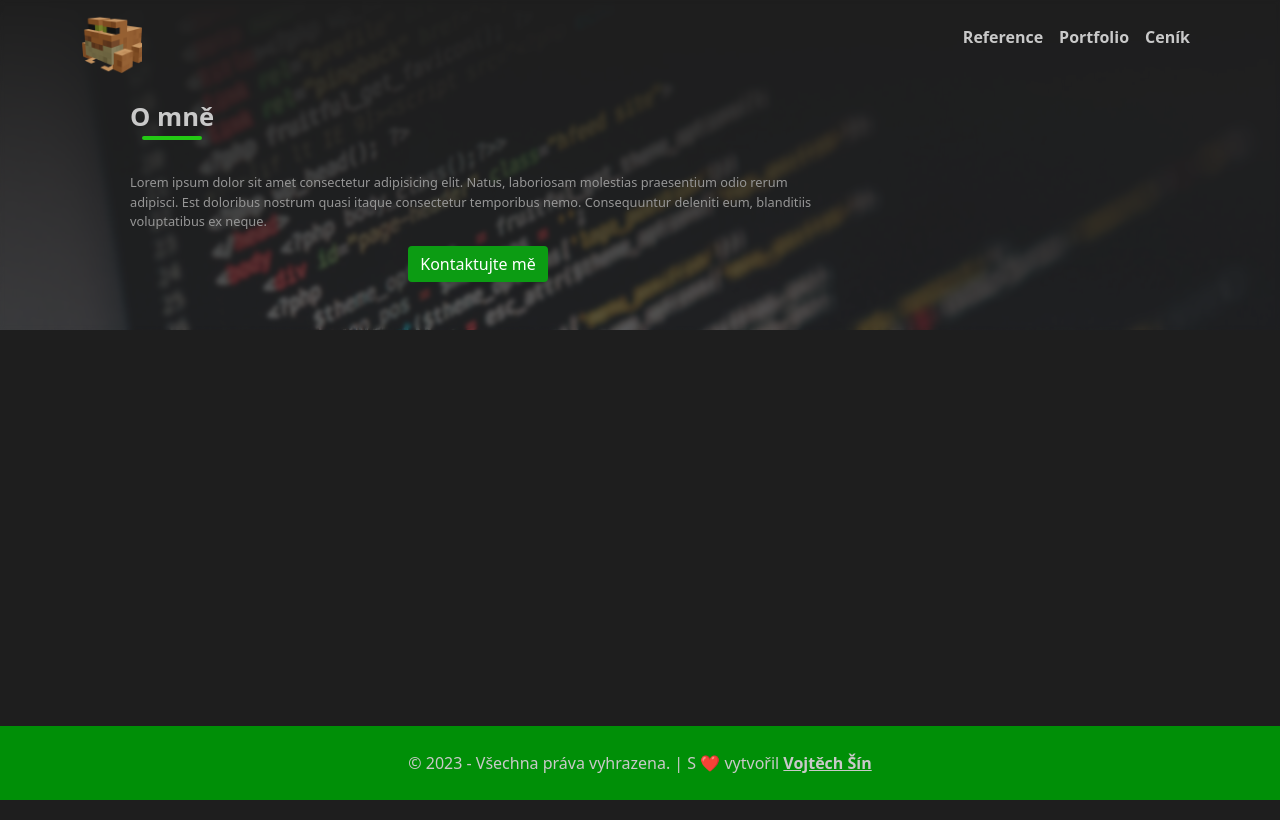
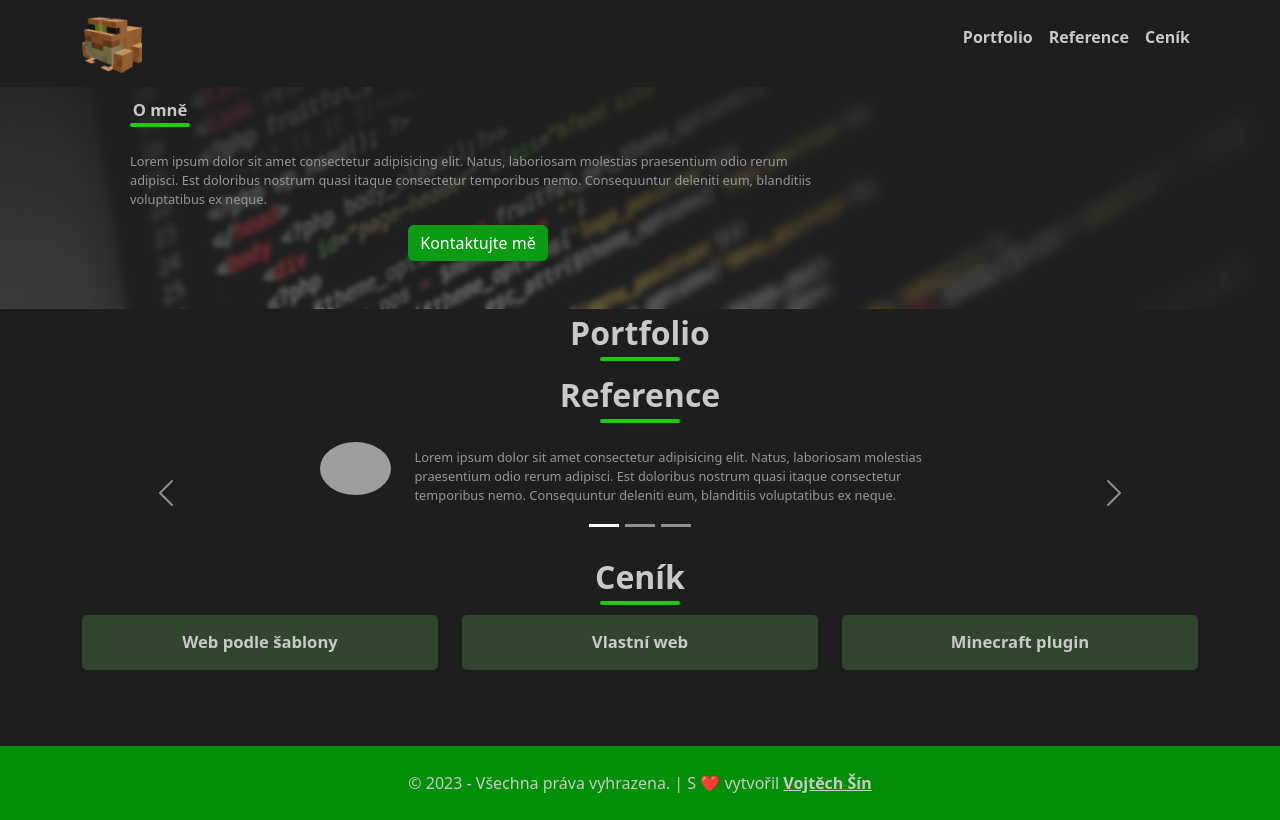
Before and after one commit to MineDragonCZ/Soukromy-Web, a PHP site: page / in a window 1280 px wide. Run offline with PHP 8.4, Linux system fonts and the light colour scheme; a stand-in replaces the project's code that opens the database connection; some libraries are stand-ins or nearby versions; grey boxes are pictures that could not be loaded.

Commit message:
Added portfolio & refer

```diff
--- a/index.php
+++ b/index.php
@@ -24,7 +24,9 @@ include("tools/cfg/phpPage.php");
 							Consequuntur deleniti eum, blanditiis voluptatibus ex neque.
 						</div>
 						<div class="card-foot">
-							<a href="#kontakt"><div class="btn btn-primary">Kontaktujte mě</div></a>
+							<a href="#kontakt">
+								<div class="btn btn-primary">Kontaktujte mě</div>
+							</a>
 						</div>
 					</div>
 				</div>
@@ -33,15 +35,105 @@ include("tools/cfg/phpPage.php");
 	</div>
 </div>
 <div class="container">
+	<!-- Portfolio -->
+	<div id="portfolio" class="topic-title underlined" style="--width: 80px;">
+		Portfolio
+	</div>
 
 	<!-- Reference -->
-
-	<div class="slideshow">
-
+	<div id="refer" class="topic-title underlined" style="--width: 80px;">
+		Reference
+	</div>
+	<div id="reference" class="carousel slide" data-bs-ride="carousel">
+		<div class="carousel-indicators">
+			<button type="button" data-bs-target="#reference" data-bs-slide-to="0" class="active" aria-current="true" aria-label="Slide 1"></button>
+			<button type="button" data-bs-target="#reference" data-bs-slide-to="1" aria-label="Slide 2"></button>
+			<button type="button" data-bs-target="#reference" data-bs-slide-to="2" aria-label="Slide 3"></button>
+		</div>
+		<div class="carousel-inner pb-5">
+			<div class="carousel-item active">
+				<div class="row justify-content-center align-items-center">
+					<div class="col-xl-1 col-3">
+						<img width="100%" style="border-radius: 100%;" src="https://xsgames.co/randomusers/avatar.php?g=male" alt="">
+					</div>
+					<div class="col-xl-6 col-4">
+						<div class="card-desc">
+							Lorem ipsum dolor sit amet consectetur adipisicing elit.
+							Natus, laboriosam molestias praesentium odio rerum adipisci.
+							Est doloribus nostrum quasi itaque consectetur temporibus nemo.
+							Consequuntur deleniti eum, blanditiis voluptatibus ex neque.
+						</div>
+					</div>
+				</div>
+			</div>
+			<div class="carousel-item">
+				<div class="row justify-content-center align-items-center">
+					<div class="col-xl-1 col-3">
+						<img width="100%" style="border-radius: 100%;" src="https://xsgames.co/randomusers/avatar.php?g=female" alt="">
+					</div>
+					<div class="col-xl-6 col-4">
+						<div class="card-desc">
+							Lorem ipsum dolor sit amet consectetur adipisicing elit.
+							Natus, laboriosam molestias praesentium odio rerum adipisci.
+							Est doloribus nostrum quasi itaque consectetur temporibus nemo.
+							Consequuntur deleniti eum, blanditiis voluptatibus ex neque.
+						</div>
+					</div>
+				</div>
+			</div>
+			<div class="carousel-item">
+				<div class="row justify-content-center align-items-center">
+					<div class="col-xl-1 col-3">
+						<img width="100%" style="border-radius: 100%;" src="https://xsgames.co/randomusers/avatar.php?g=male" alt="">
+					</div>
+					<div class="col-xl-6 col-4">
+						<div class="card-desc">
+							Lorem ipsum dolor sit amet consectetur adipisicing elit.
+							Natus, laboriosam molestias praesentium odio rerum adipisci.
+							Est doloribus nostrum quasi itaque consectetur temporibus nemo.
+							Consequuntur deleniti eum, blanditiis voluptatibus ex neque.
+						</div>
+					</div>
+				</div>
+			</div>
+		</div>
+		<button class="carousel-control-prev" type="button" data-bs-target="#reference" data-bs-slide="prev">
+			<span class="carousel-control-prev-icon" aria-hidden="true"></span>
+			<span class="visually-hidden">Previous</span>
+		</button>
+		<button class="carousel-control-next" type="button" data-bs-target="#reference" data-bs-slide="next">
+			<span class="carousel-control-next-icon" aria-hidden="true"></span>
+			<span class="visually-hidden">Next</span>
+		</button>
 	</div>
 
-	<!-- Portfolio -->
+	<!-- Ceník -->
+	<div id="cenik" class="topic-title underlined" style="--width: 80px;">
+		Ceník
+	</div>
+	<div class="row justify-content-center align-items-center">
+		<div class="col-xl-4 col-12">
+			<div class="karta h-75">
+				<div class="card-title">Web podle šablony</div>
+			</div>
+		</div>
+		<div class="col-xl-4 col-12">
+			<div class="karta h-100">
+				<div class="card-title">Vlastní web</div>
+
+			</div>
+		</div>
+		<div class="col-xl-4 col-12">
+			<div class="karta h-75">
+				<div class="card-title">Minecraft plugin</div>
+
+			</div>
+		</div>
+	</div>
 </div>
+<div class="spacer"></div>
+<div class="spacer"></div>
+<div class="spacer"></div>
 <?php
 getFooter();
 ?>
--- a/tools/cfg/head.php
+++ b/tools/cfg/head.php
@@ -30,15 +30,18 @@
 	<!-- Links CSS and JS -->
 	<link rel="icon" type="image/x-icon" href="/tools/src/imgs/loga/icon.png">
 
-	<link rel="stylesheet" href="https://cdn.jsdelivr.net/npm/bootstrap@5.0.2/dist/css/bootstrap.min.css">
+	<link href="https://cdn.jsdelivr.net/npm/bootstrap@5.3.0-alpha3/dist/css/bootstrap.min.css" rel="stylesheet">
 	<link rel="stylesheet" href="//cdn.jsdelivr.net/npm/alertifyjs@1.13.1/build/css/alertify.min.css">
-	<link rel="stylesheet" href="/tools/src/css/main-35.css">
+	<link rel="stylesheet" href="/tools/src/css/main-47.css">
 
 	<script src="https://ajax.googleapis.com/ajax/libs/jquery/3.6.0/jquery.min.js"></script>
+  	<script src="https://cdn.jsdelivr.net/npm/@popperjs/core@2.5.4/dist/umd/popper.min.js" defer></script>
+	  <script src="https://cdn.jsdelivr.net/npm/bootstrap@5.3.0-alpha3/dist/js/bootstrap.bundle.min.js" defer></script>
 	<script src="//cdn.jsdelivr.net/npm/alertifyjs@1.13.1/build/alertify.min.js"></script>
 	<script src="https://kit.fontawesome.com/0dd034efb8.js"></script>
     <script src="https://www.google.com/recaptcha/api.js" async="" defer=""></script>
 	<script src="https://cdn.jsdelivr.net/npm/chart.js"></script>
-	<script src="/tools/src/js/main.js?t=1680177360"></script>
+	<script src="/tools/src/js/main.js?t=<?= time(); ?>"></script>
+	<script src="/tools/src/js/defer.js?t=<?= time(); ?>" defer></script>
 </head>
 <body>
--- a/tools/cfg/nav.php
+++ b/tools/cfg/nav.php
@@ -5,10 +5,10 @@
 		</a>
 		<ul class="navbar-nav">
 			<li class="nav-item">
-				<a class="nav-link" aria-current="page" href="#refer">Reference</a>
+				<a class="nav-link" href="#portfolio">Portfolio</a>
 			</li>
 			<li class="nav-item">
-				<a class="nav-link" href="#portfolio">Portfolio</a>
+				<a class="nav-link" href="#refer">Reference</a>
 			</li>
 			<li class="nav-item">
 				<a class="nav-link" href="#cenik">Ceník</a>
--- a/tools/src/css/main-35.css
+++ b/tools/src/css/main-47.css
@@ -36,6 +36,9 @@ a:hover {
 .nav-link:hover::after {
 	--width: 60%;
 }
+nav{
+	background: var(--bodyBackground);
+}
 
 .underlined:after, .underlined-80:after, .underlined-40:after, .underlined-120:after, .nav-link::after {
 	content: "" !important;
@@ -65,7 +68,7 @@ a:hover {
 body {
 	background-color: var(--bodyBackground);
 	min-height: 100vh;
-	padding-bottom: 250px;
+	position: relative;
 }
 
 footer {
@@ -131,7 +134,14 @@ footer {
 }
 
 .card-title {
-	font-size: 2vw;
+	font-size: 1.3vw;
+	font-weight: bold;
+	color: var(--textColor);
+	text-align: center;
+}
+
+.topic-title {
+	font-size: 2.5vw;
 	font-weight: bold;
 	color: var(--textColor);
 	text-align: center;
```
Also changed, not shown: tools/src/js/defer.js (added).
